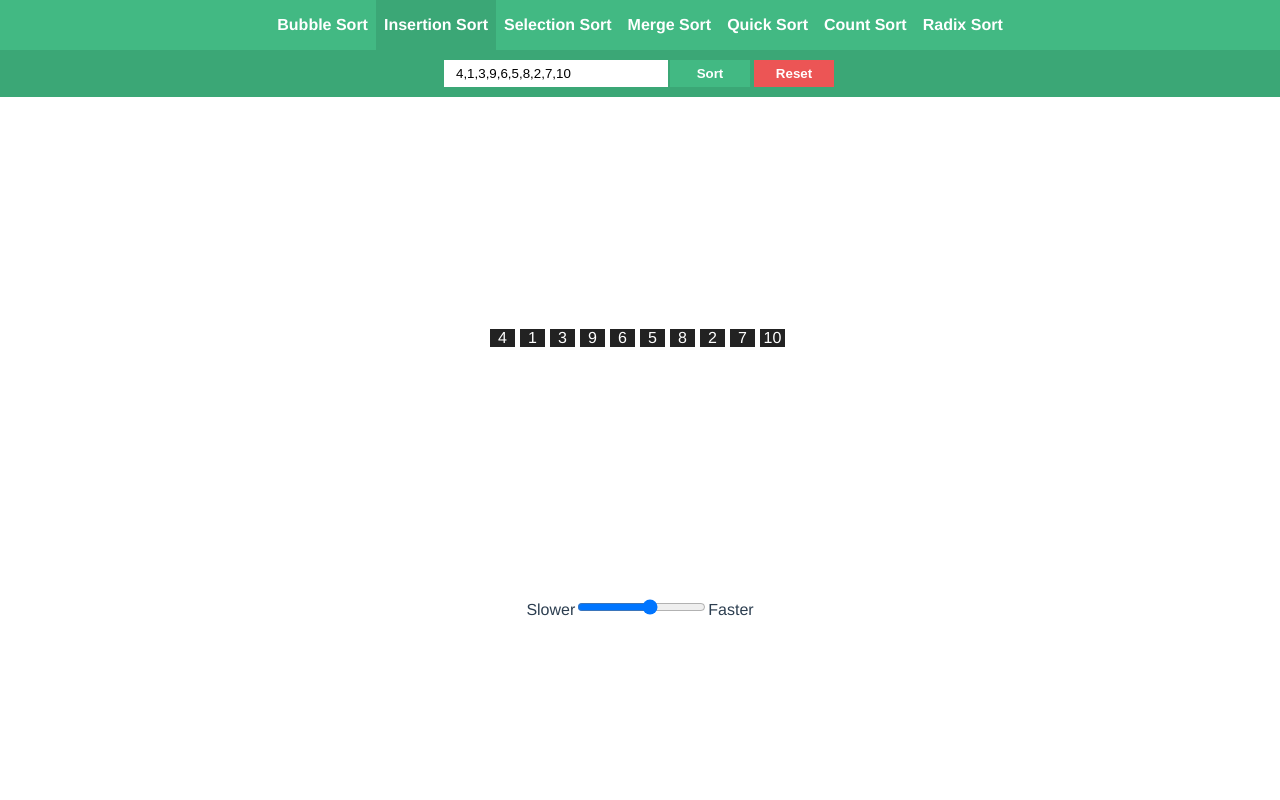
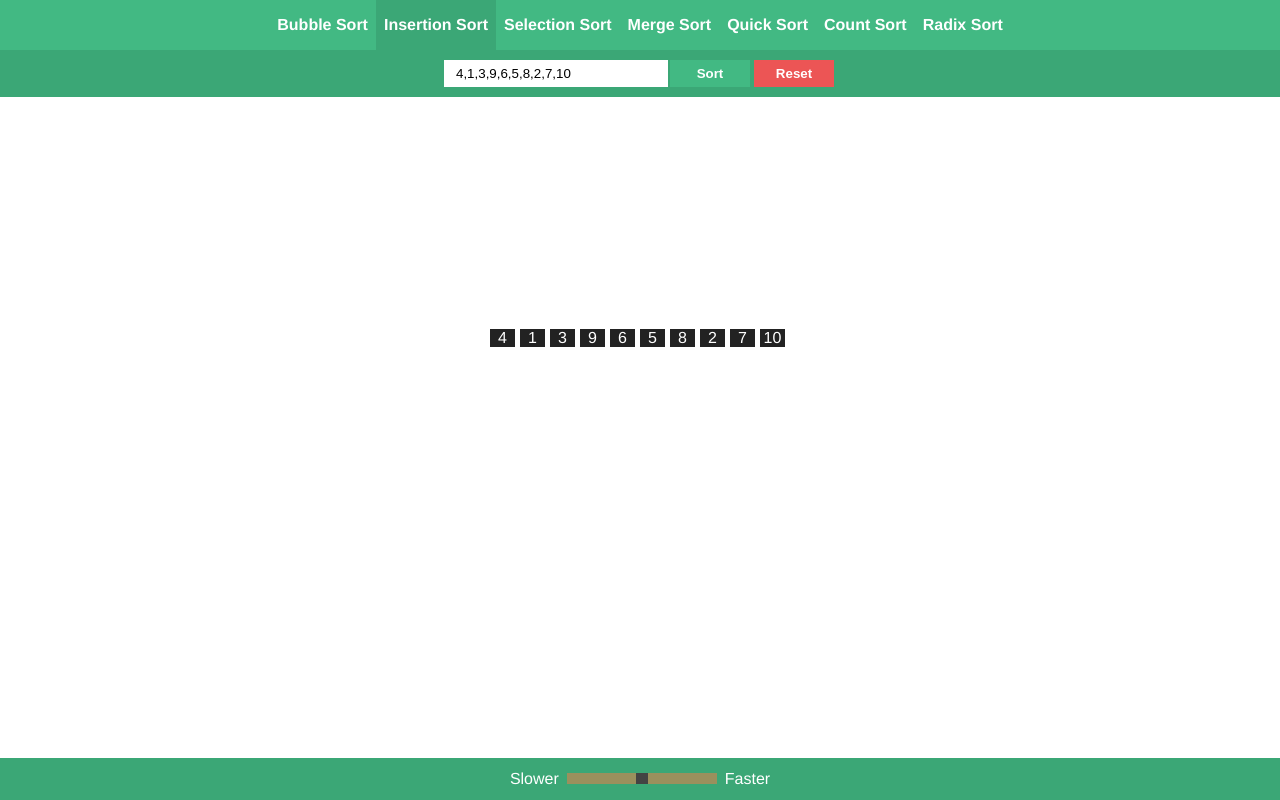
Before and after one commit to thesoumyaagrawal/Sorting-Algo-Visualizer, a Vue app: page /#/insertionSort in a window 1280 px wide. Built offline with nearby package versions, Linux system fonts and the light colour scheme.

Commit message:
Extracts slider as footer component, updates site design

```diff
--- a/src/App.vue
+++ b/src/App.vue
@@ -1,26 +1,18 @@
 <template>
   <Navbar />
-  <router-view :key="key" :sleep="sleep" @clicked="handleReset" />
-  <div>
-    <span>Slower</span>
-    <input
-      type="range"
-      v-model="animationSpeed"
-      min="100"
-      max="800"
-      step="25"
-    />
-    <span>Faster</span>
-  </div>
+  <router-view :key="key" :sleep="sleep" @reset="handleReset" />
+  <Footer @speedChanged="changeSpeed" />
 </template>
 
 <script>
 import Navbar from "@/components/Navbar.vue";
+import Footer from "@/components/Footer.vue";
 
 export default {
   name: "app",
   components: {
     Navbar,
+    Footer,
   },
   data() {
     return {
@@ -33,6 +25,10 @@ export default {
       return new Promise((resolve) =>
         setTimeout(resolve, 900 - this.animationSpeed)
       );
+    },
+
+    changeSpeed(value) {
+      this.animationSpeed = value;
     },
 
     handleReset() {
--- /dev/null
+++ b/src/components/Footer.vue
@@ -0,0 +1,71 @@
+<template>
+  <footer>
+    <span>Slower</span>
+    <input
+      type="range"
+      v-model="animationSpeed"
+      v-on:change="signalChange"
+      min="100"
+      max="800"
+      step="25"
+    />
+    <span>Faster</span>
+  </footer>
+</template>
+
+<script>
+export default {
+  name: "footer-animation-speed",
+  data() {
+    return {
+      animationSpeed: {
+        default: 500,
+        type: Number,
+      },
+    };
+  },
+  emits: ["speedChanged"],
+  methods: {
+    signalChange() {
+      this.$emit("speedChanged", this.animationSpeed);
+    },
+  },
+};
+</script>
+
+<style scoped>
+footer {
+  position: absolute;
+  width: 100%;
+  padding: 12px 0;
+  bottom: 0;
+  color: white;
+  background: #3ba776;
+}
+
+footer > span {
+  padding: 0 6px;
+}
+
+input[type="range"] {
+  overflow: hidden;
+  width: 150px;
+  -webkit-appearance: none;
+  background-color: #9a905d;
+  cursor: pointer;
+}
+
+input[type="range"]::-webkit-slider-runnable-track {
+  height: 12px;
+  -webkit-appearance: none;
+  color: #5bfab2;
+  margin-top: -1px;
+}
+
+input[type="range"]::-webkit-slider-thumb {
+  width: 12px;
+  -webkit-appearance: none;
+  height: 12px;
+  background: #434343;
+}
+</style>
--- a/src/components/Header.vue
+++ b/src/components/Header.vue
@@ -1,20 +1,20 @@
 <template>
   <div id="header">
-    <form v-on:submit="changeArray">
+    <div>
       <input id="array-input" text="text" :value="userInput" ref="newArray" />
-      <button type="submit" :disabled="started">Sort</button>
-      <button v-on:click="reset" class="reset">Reset</button>
+      <button type="button" :disabled="started" v-on:click="changeArray">
+        Sort
+      </button>
+      <button type="button" v-on:click="reset" class="reset">Reset</button>
       <div v-if="error && !started" class="error">{{ error }}</div>
-    </form>
+    </div>
   </div>
-  <span v-if="done">Done!</span>
 </template>
 
 <script>
 export default {
   name: "sort-header",
   props: {
-    done: Boolean,
     started: Boolean,
     range: {
       default: { min: 1, max: 99 },
@@ -78,7 +78,8 @@ export default {
 #header {
   display: flex;
   justify-content: center;
-  padding: 8px 30%;
+  align-items: center;
+  padding: 8px 15%;
   background: #3ba776;
 }
 
--- a/src/views/BubbleSort.vue
+++ b/src/views/BubbleSort.vue
@@ -1,7 +1,6 @@
 <template>
   <div>
     <Header
-      :done="!done"
       :started="started"
       :array="array"
       @sort="bubbleSort"
@@ -62,9 +61,15 @@ export default {
         }
         this.done--;
       }
+
+      await this.sleep();
+
+      this.done = this.array.length;
+      this.active = [];
+      this.started = false;
     },
     reset() {
-      this.$emit("clicked");
+      this.$emit("reset");
     },
   },
 };
--- a/src/views/CountSort.vue
+++ b/src/views/CountSort.vue
@@ -1,7 +1,6 @@
 <template>
   <div>
     <Header
-      :done="count.length === 0"
       :started="started"
       :array="array"
       :range="{ min: 1, max: 9 }"
@@ -21,11 +20,10 @@ import RenderArray from "@/components/RenderArray.vue";
 const getInitialState = () => {
   let length = _.random(15, 25);
   let array = Array.from({ length: length }, () => _.random(1, 9));
-  let count = Array(10).fill(0);
 
   return {
     array: array,
-    count: count,
+    count: [],
     started: false,
   };
 };
@@ -46,6 +44,7 @@ export default {
     },
     async countSort() {
       this.started = true;
+      this.count = Array(10).fill(0);
 
       for (let i = 0; i < this.array.length; i++) {
         await this.sleep();
@@ -62,10 +61,13 @@ export default {
         }
       }
 
+      await this.sleep();
+
+      this.started = false;
       this.count = [];
     },
     reset() {
-      this.$emit("clicked");
+      this.$emit("reset");
     },
     getStyling(item, index) {
       return {
--- a/src/views/InsertionSort.vue
+++ b/src/views/InsertionSort.vue
@@ -37,7 +37,7 @@ const getInitialState = () => {
     done: -1,
     started: false,
     active: -1,
-    max: 0,
+    max: max,
   };
 };
 
@@ -57,6 +57,7 @@ export default {
       this.max = Math.max(...this.array);
       this.sorting = Array(this.array.length).fill(0);
     },
+
     setCurrent(current, index) {
       this.sorting.fill(0);
       this.sorting[index] = current;
@@ -103,12 +104,18 @@ export default {
 
         array[j + 1] = current;
       }
+
       this.done = this.array.length;
       this.active = -1;
       this.sorting.fill(0);
+
+      await this.sleep();
+
+      this.done = -1;
+      this.started = false;
     },
     reset() {
-      this.$emit("clicked");
+      this.$emit("reset");
     },
   },
 };
--- a/src/views/MergeSort.vue
+++ b/src/views/MergeSort.vue
@@ -1,7 +1,6 @@
 <template>
   <div>
     <Header
-      :done="partitions.length === 1 && this.temp.length === 0"
       :started="started"
       :array="array"
       @sort="mergeSort"
@@ -65,6 +64,9 @@ export default {
       this.temp = Array(newArray.length).fill(0);
       this.max = Math.max(...newArray);
       this.length = this.partitions.length;
+      for (let i = 0; i < this.partitions.length; i++) {
+        this.colors.push(this.getColor(i));
+      }
     },
     async mergeSort() {
       this.started = true;
@@ -90,7 +92,9 @@ export default {
           }
         }
       }
+      this.colors = [];
       this.temp = [];
+      this.started = false;
     },
 
     mergeNext(i, left, right) {
@@ -177,7 +181,7 @@ export default {
       return `rgba(${color.red}, ${color.green}, ${color.blue}, 0.75)`;
     },
     reset() {
-      this.$emit("clicked");
+      this.$emit("reset");
     },
   },
 };
--- a/src/views/QuickSort.vue
+++ b/src/views/QuickSort.vue
@@ -1,7 +1,6 @@
 <template>
   <div>
     <Header
-      :done="sortedCount === array.length"
       :array="array"
       :started="started"
       @sort="quickSort"
@@ -104,11 +103,14 @@ export default {
         await this.sleep();
       }
 
+      this.sorted = Array(this.array.length).fill(0);
+      this.sortedCount = 0;
       this.pivot = -1;
       this.active = -1;
+      this.started = false;
     },
     reset() {
-      this.$emit("clicked");
+      this.$emit("reset");
     },
   },
 };
--- a/src/views/RadixSort.vue
+++ b/src/views/RadixSort.vue
@@ -1,7 +1,6 @@
 <template>
   <div>
     <Header
-      :done="maxDigitCount === index"
       :array="array"
       :started="started"
       :range="{ min: 1, max: 9999 }"
@@ -19,6 +18,7 @@
         <DisplayNumber :number="number" :index="index" />
       </div>
     </div>
+
     <div class="radix-bucket">
       <div v-for="(bucket, bucketIndex) in buckets" :key="bucketIndex">
         <div
@@ -84,6 +84,8 @@ export default {
         await this.putNumbersIntoBuckets();
         await this.copyBackFromBuckets();
       }
+
+      this.started = false;
     },
 
     changeArray(newArray) {
@@ -137,7 +139,7 @@ export default {
     },
 
     reset() {
-      this.$emit("clicked");
+      this.$emit("reset");
     },
   },
 };
--- a/src/views/SelectionSort.vue
+++ b/src/views/SelectionSort.vue
@@ -1,7 +1,6 @@
 <template>
   <div>
     <Header
-      :done="done === array.length"
       :started="started"
       :array="array"
       @sort="selectionSort"
@@ -26,9 +25,6 @@ const getInitialState = () => {
     active: -1,
     started: false,
     height: 0,
-    componentKey: 0,
-    error: undefined,
-    userInput: array.toString(),
   };
 };
 
@@ -86,10 +82,11 @@ export default {
         await this.sleep();
       }
 
-      this.done = this.array.length;
+      this.done = -1;
+      this.started = false;
     },
     reset() {
-      this.$emit("clicked");
+      this.$emit("reset");
     },
   },
 };
```
